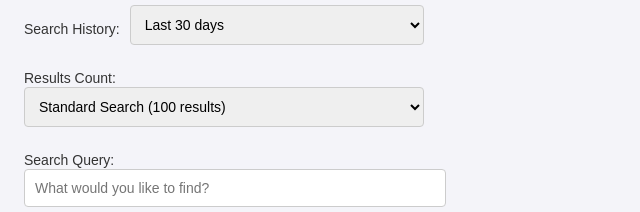
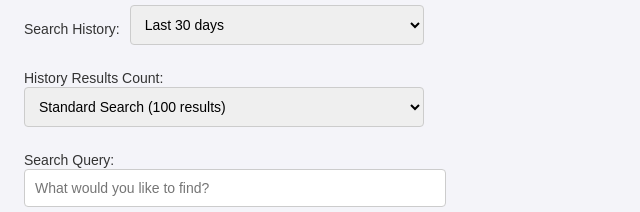
Before and after one commit to Prajwalgn-07/Recally, a website with bundled scripts: page popup.html in a window 1280 px wide. Shown: the part 261-473 px from the top of the page, 0-640 px from the left. Built offline with nearby package versions, Linux system fonts and the light colour scheme; some packages are replaced by stand-ins of ours.

Commit message:
updated Readme

```diff
--- a/popup.html
+++ b/popup.html
@@ -159,7 +159,7 @@
     </div>
 
     <div class="input-group">
-        <label for="resultCount">Results Count:</label>
+        <label for="resultCount">History Results Count:</label>
         <select id="resultCount">
             <option value="50">Quick Search (50 results)</option>
             <option value="100" selected>Standard Search (100 results)</option>
```
Also changed, not shown: ReadMe.md.
